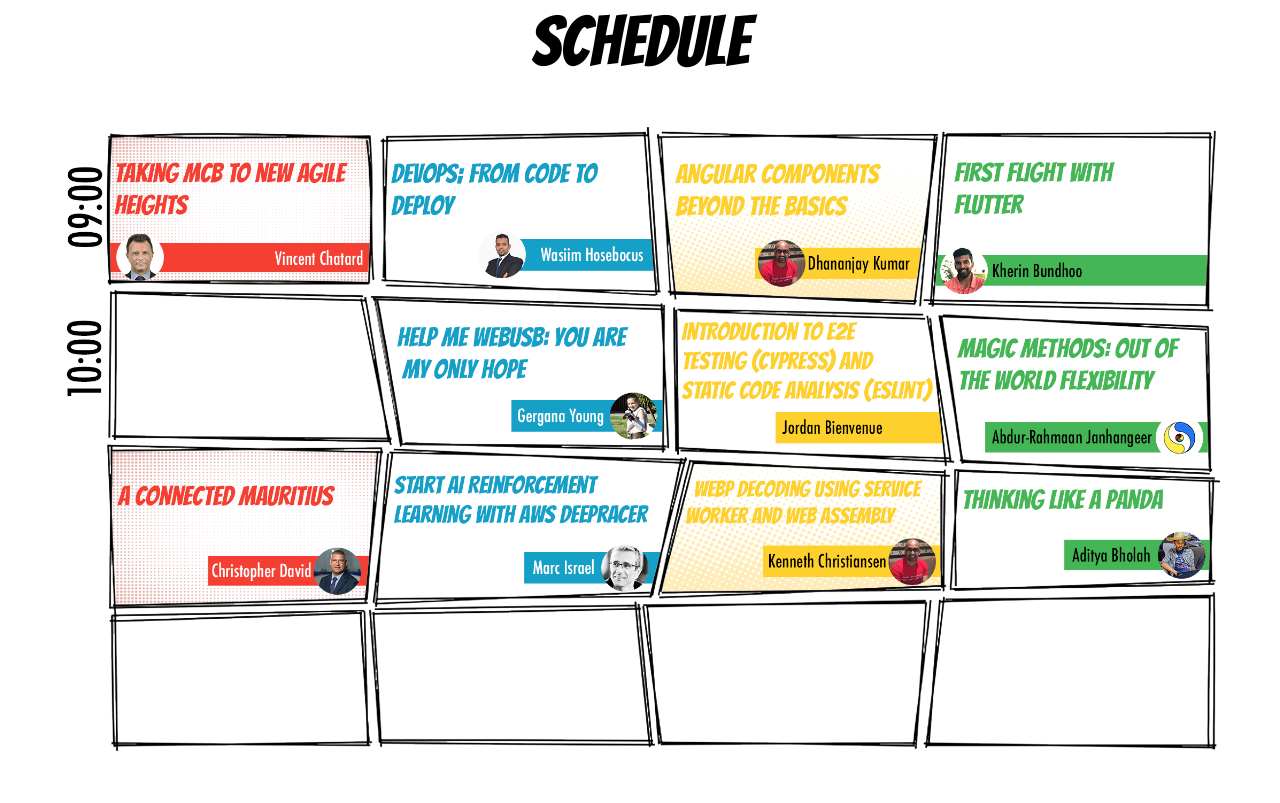
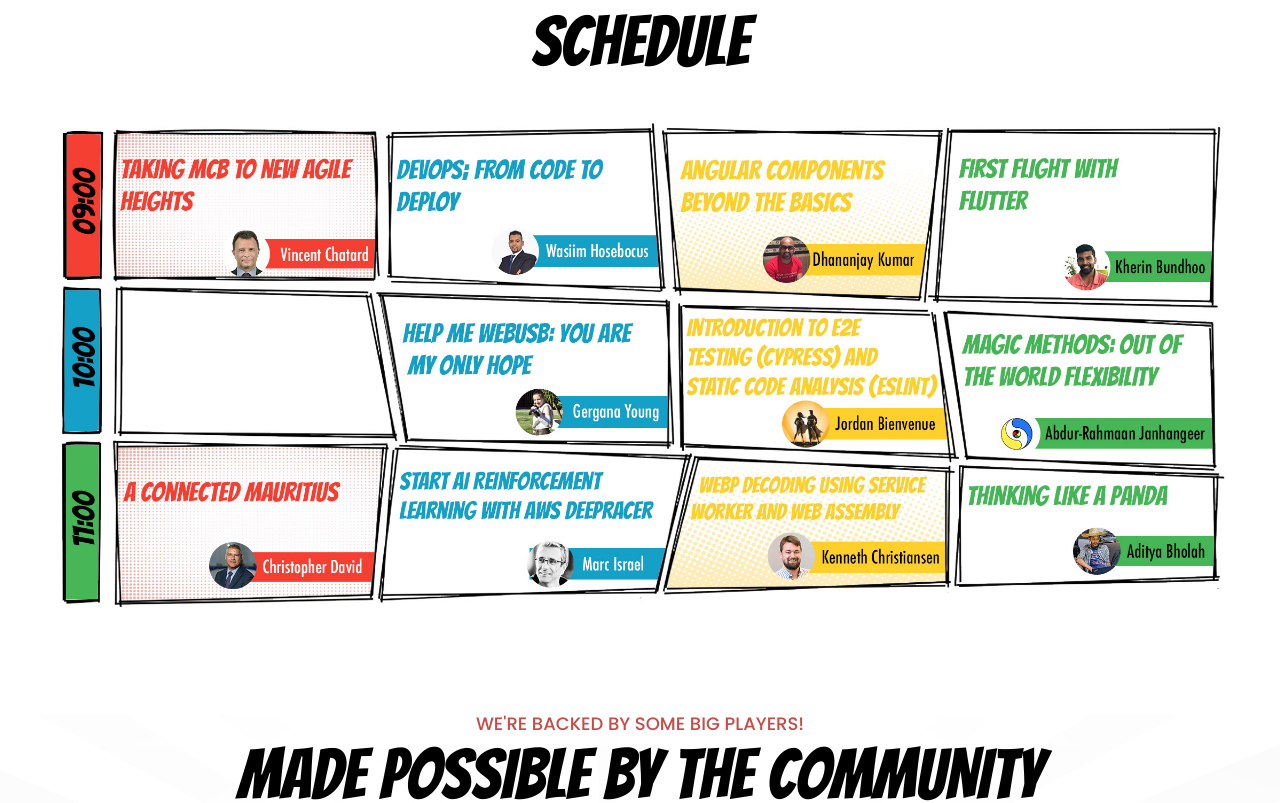
Before and after one commit to mscraftsman/devcon2020virtual, a Vue app: page / in a window 1280 px wide. Shown: the part 1286-2089 px from the top of the page. Built offline with nearby package versions, Linux system fonts and the light colour scheme.

Commit message:
Schedule

```diff
--- a/src/components/home/ScheduleComponent.vue
+++ b/src/components/home/ScheduleComponent.vue
@@ -5,7 +5,7 @@
         <div class="sub-text">What's on the menu</div>
         <div class="title">Schedule</div>
       </div>
-      <img class="schedule-wf" src="/schedule.png" alt />
+      <img class="schedule-wf" src="/schedule.jpg" alt />
     </div>
   </div>
 </template>
```
Also changed, not shown: public/schedule.jpg (added).
